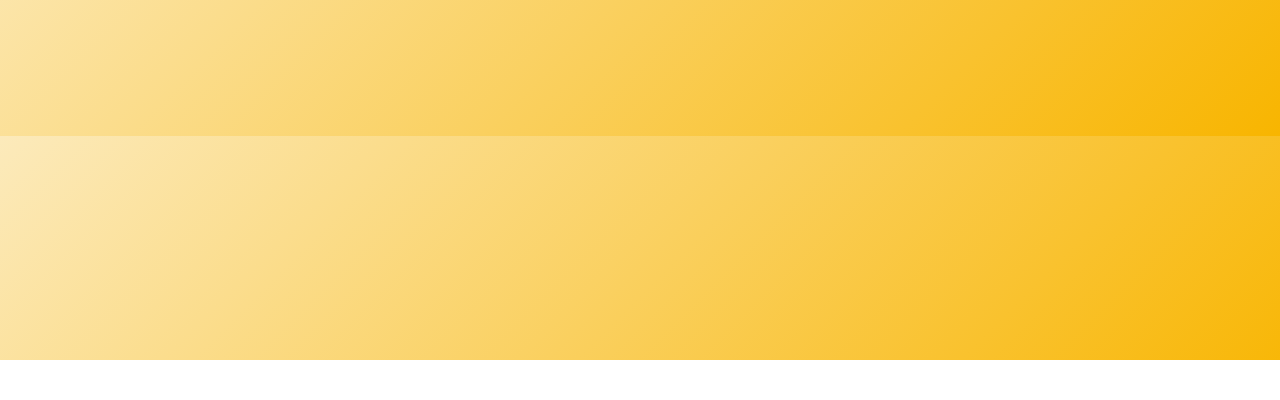
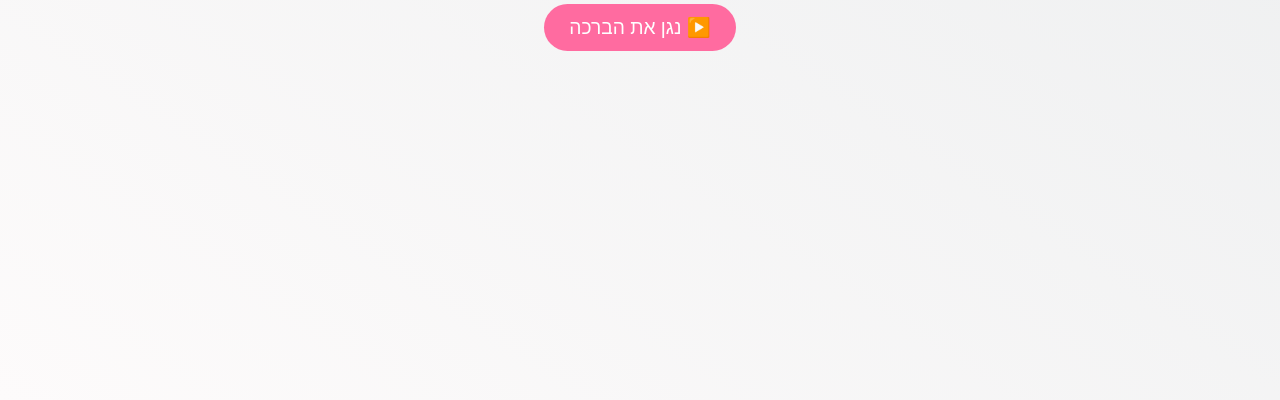
Before and after one commit to ho-daya/ho-daya.github.io, a plain HTML site: page index.html in a window 1280 px wide. Shown: the part 440-840 px from the top of the page. Before the commit the page ends 800 px from the top, so only its background shows below. Drawn offline with nearby package versions, Linux system fonts and the light colour scheme.

Commit message:
Update index.html

```diff
--- a/index.html
+++ b/index.html
@@ -3,36 +3,71 @@
 <head>
   <meta charset="UTF-8">
   <title>Yuli</title>
+  <meta name="viewport" content="width=device-width, initial-scale=1.0">
+  <!-- Google Font -->
+  <link href="https://fonts.googleapis.com/css2?family=Varela+Round&display=swap" rel="stylesheet">
   <style>
     body {
-      font-family: Arial, sans-serif;
-      background: linear-gradient(135deg, #fceabb, #f8b500);
+      margin: 0;
+      font-family: 'Varela Round', sans-serif;
+      display: flex;
+      justify-content: center;
+      align-items: center;
+      height: 100vh;
+      background: linear-gradient(to top right, #fdfbfb, #ebedee);
       color: #333;
+      flex-direction: column;
       text-align: center;
-      padding-top: 100px;
-      direction: rtl;
+      padding: 20px;
     }
+
     h1 {
       font-size: 2.5em;
+      margin-bottom: 20px;
     }
+
     button {
       font-size: 1.2em;
-      padding: 10px 20px;
-      background-color: #ff69b4;
+      padding: 12px 25px;
+      background-color: #ff6ba0;
       border: none;
-      border-radius: 10px;
+      border-radius: 30px;
       color: white;
       cursor: pointer;
-      margin-top: 30px;
+      transition: background-color 0.3s;
     }
+
     button:hover {
-      background-color: #ff85c1;
+      background-color: #ff87b2;
+    }
+
+    @media (max-width: 600px) {
+      h1 {
+        font-size: 2em;
+      }
+      button {
+        font-size: 1em;
+        padding: 10px 20px;
+      }
     }
   </style>
 </head>
 <body>
-  <h1>מזל טוב יולי!!</h1>
+  <h1>מזל טוב יולי!! 🎉</h1>
   <button onclick="document.getElementById('audio').play()">▶️ נגן את הברכה</button>
   <audio id="audio" src="happy-bday.mp3"></audio>
+
+  <!-- Confetti script -->
+  <script src="https://cdn.jsdelivr.net/npm/canvas-confetti@1.6.0/dist/confetti.browser.min.js"></script>
+  <script>
+    window.onload = () => {
+      // Launch confetti once on page load
+      confetti({
+        particleCount: 150,
+        spread: 70,
+        origin: { y: 0.6 }
+      });
+    };
+  </script>
 </body>
 </html>
```
